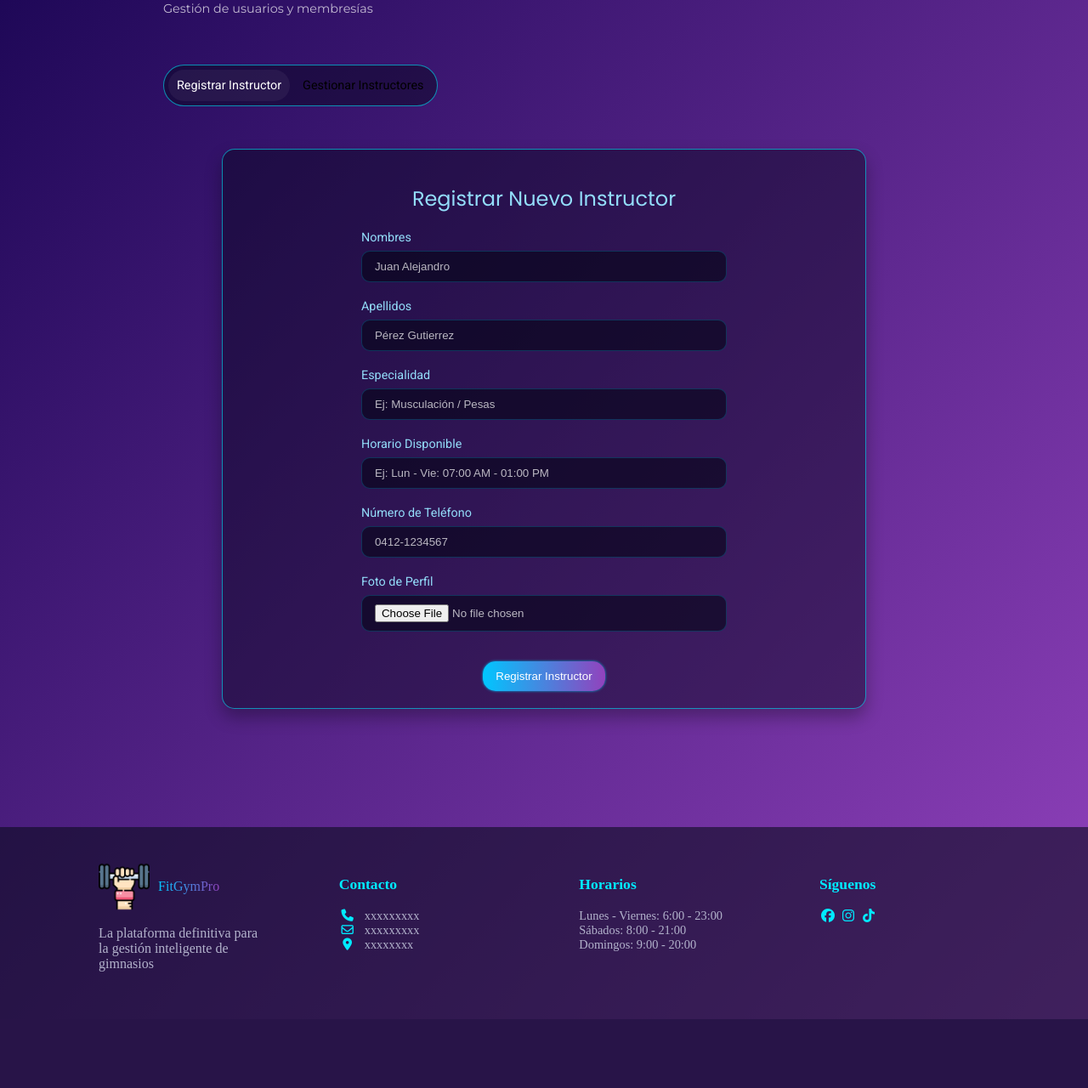
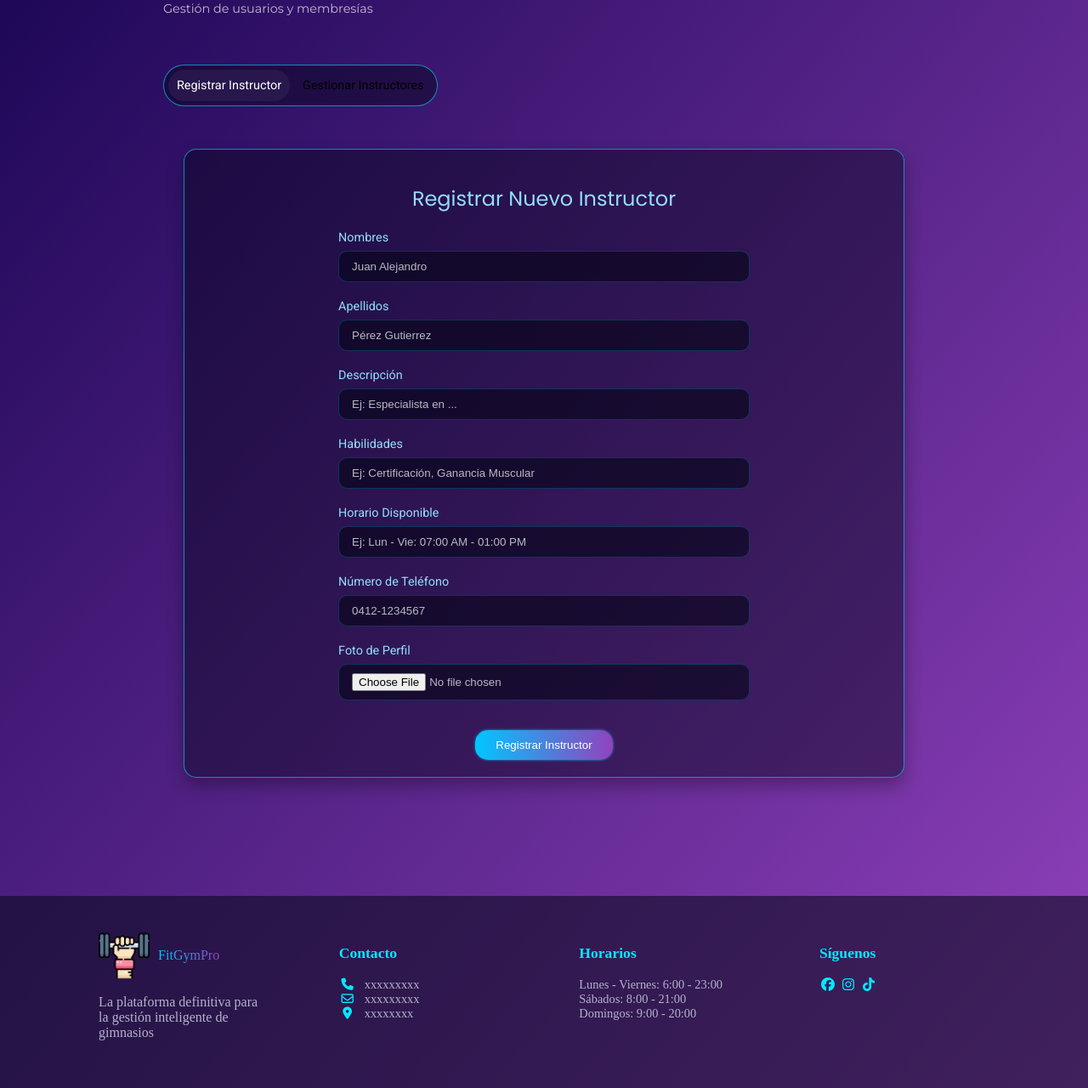
Before and after one commit to DiegoAlviarez/FIT-GYM-PRO, a CodeIgniter 4 app: the page made by app/Views/gestion_instructores.php in a window 1280 px wide. Shown: the part 216-1496 px from the top of the page at 85% size. Before the commit the page ends 1415 px from the top, so only its background shows below. Run offline with PHP 8.4 and a stand-in for CodeIgniter, Linux system fonts and the light colour scheme; the template is opened without the code that fills it, so the values that code supplies are empty; some libraries are stand-ins or nearby versions.

Commit message:
Cambios en la parte de gestión

```diff
--- a/app/Views/gestion_instructores.php
+++ b/app/Views/gestion_instructores.php
@@ -67,8 +67,12 @@
                         <input type="text" placeholder="Pérez Gutierrez" name="apellidos" id="apellidos" required>
                     </div>
                     <div class="campo2">
-                        <label for="especialidad">Especialidad</label>
-                        <input type="text" placeholder="Ej: Musculación / Pesas" name="especialidad" id="especialidad" required>
+                        <label for="descripcion">Descripción</label>
+                        <input type="text" placeholder="Ej: Especialista en ..." name="descripcion" id="descripcion" required>
+                    </div>
+                    <div class="campo2">
+                        <label for="habilidades">Habilidades</label>
+                        <input type="text" placeholder="Ej: Certificación, Ganancia Muscular" name="habilidades" id="habilidades" required>
                     </div>
                     <div class="campo2">
                         <label for="horario_disponibilidad">Horario Disponible</label>
@@ -102,9 +106,11 @@
                         <th>Id</th>
                         <th>Nombres</th>
                         <th>Apellidos</th>
-                        <th>Especialidad</th>
+                        <th>Descripción</th>
+                        <th>Habilidades</th>
                         <th>Horarios Disponibles</th>
                         <th>Número Teléfonico</th>
+                        <th>Foto</th>
                         <th>Acciones</th>
                     </tr>
                 </thead>
@@ -115,6 +121,8 @@
                         <td>xxjsjjsjjds</td>
                         <td>Tggfgd</td>
                         <td>gdg</td>
+                        <td>fgdfgf</td>
+                        <td>fgdfgf</td>
                         <td>fgdfgf</td>
                         <td>fgdfgf</td>
                         <td class="actions">
--- a/public/estilos/estilo.css
+++ b/public/estilos/estilo.css
@@ -955,7 +955,7 @@ form{
 .content{
     display: flex;
     flex-direction: column;
-    width: 80%;
+    width: 90%;
     text-align: center;
     margin: 20px auto;
     margin-top: 20px;
```
Also changed, not shown: app/Views/editar_instructores.php (+6 -2 lines), app/Views/gestion.php (+14 -4 lines).
